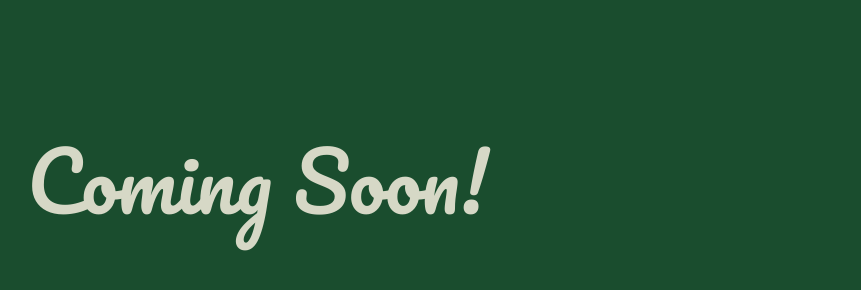
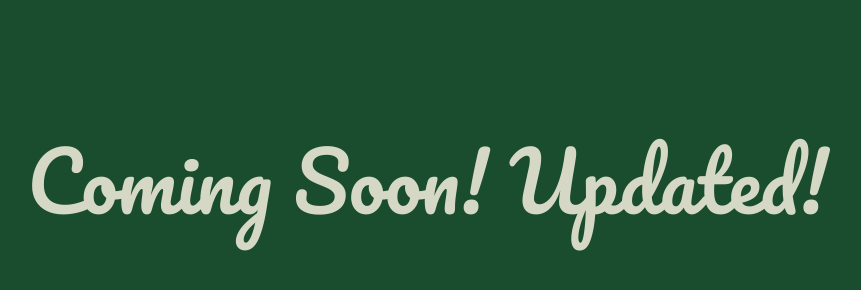
Before and after one commit to feelsunbreeze/feelsunbreeze.github.io, a plain HTML site: page index.html in a window 1280 px wide. Shown: the whole page, without its empty margins (181-1042 px from the left). Drawn offline with Linux system fonts and the light colour scheme.

```diff
--- a/index.html
+++ b/index.html
@@ -16,7 +16,7 @@
   <body>
     <div id="preloader"></div>
     <div id="logo"></div>
-    <div id="main">Coming Soon!</div>
+    <div id="main">Coming Soon! Updated!</div>
     <script src="main.js"></script>
   </body>
 </html>
```
